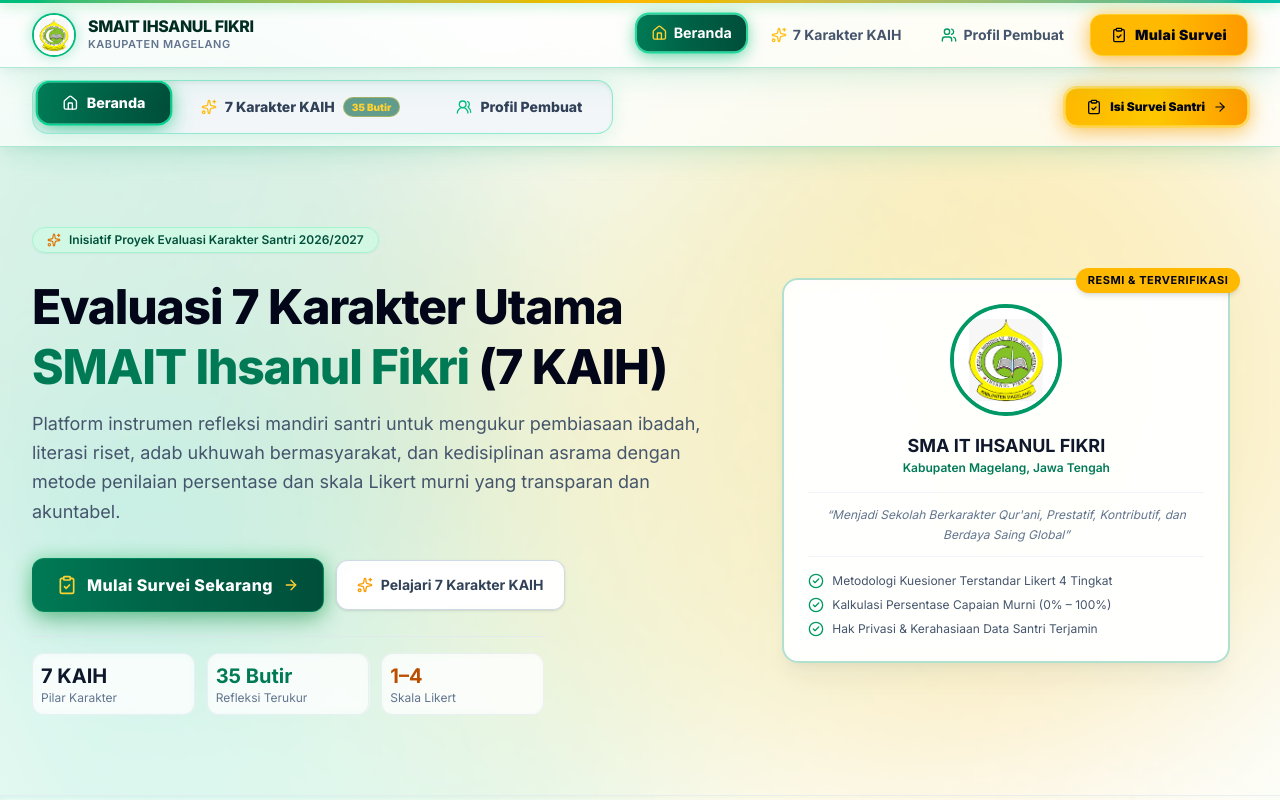
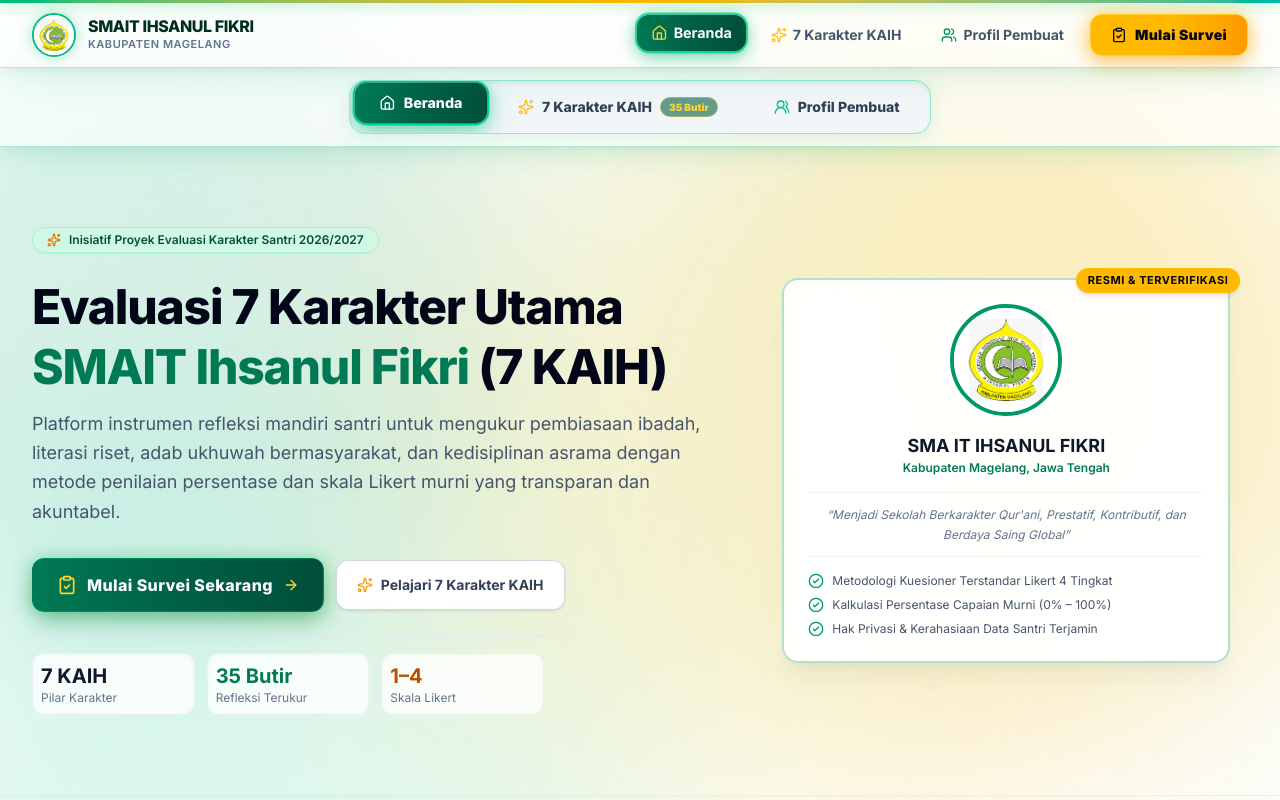
Before and after one commit to kkaifx1-cmyk/vertikalif, a Next.js app: page / in a window 1280 px wide. Shown: the top 800 px of the page. Built offline with nearby package versions, Linux system fonts and the light colour scheme.

Commit message:
feat(ui): hilangkan tombol 'Isi Survei Santri' di bawah tombol 'Mulai Survei' agar navigasi tab terpusat rapi dan bersih

```diff
--- a/src/app/page.tsx
+++ b/src/app/page.tsx
@@ -184,7 +184,7 @@ function HomeInner() {
       {/* Tab Navigation Switcher Bar (Segmented Control yang Elegan dengan Efek Timbul & Cahaya Berpendar) */}
       <div className="sticky top-16 z-40 border-b border-emerald-500/30 bg-white/85 backdrop-blur-xl shadow-[0_10px_30px_-5px_rgba(16,185,129,0.18),0_4px_12px_rgba(0,0,0,0.04)]">
         <div className="mx-auto max-w-7xl px-4 sm:px-6 lg:px-8 py-3">
-          <div className="flex items-center justify-between gap-3">
+          <div className="flex items-center justify-center">
             <div className="flex items-center gap-1.5 sm:gap-2 p-1.5 bg-slate-100/90 backdrop-blur-md rounded-2xl border border-emerald-400/40 w-full sm:w-auto overflow-x-auto shadow-[inset_0_2px_4px_rgba(0,0,0,0.06),0_4px_20px_rgba(16,185,129,0.15)]">
               <button
                 type="button"
@@ -227,18 +227,6 @@ function HomeInner() {
                 <Users2 className="h-4 w-4 text-emerald-500" />
                 <span>Profil Pembuat</span>
               </button>
-            </div>
-
-            {/* Quick Standout Survey CTA dengan Efek Timbul & Cahaya Emas Menyala */}
-            <div className="hidden md:flex items-center">
-              <Link
-                href="/survei"
-                className="inline-flex items-center gap-2 rounded-xl bg-gradient-to-r from-amber-400 via-yellow-400 to-amber-500 px-5 py-2.5 text-xs font-black text-slate-950 shadow-[0_6px_22px_rgba(245,158,11,0.5),0_0_16px_rgba(251,191,36,0.45)] hover:shadow-[0_12px_32px_rgba(245,158,11,0.75),0_0_24px_rgba(251,191,36,0.6)] hover:-translate-y-1 hover:scale-105 active:scale-95 transition-all duration-300 border border-amber-300 ring-2 ring-amber-300/60 cursor-pointer"
-              >
-                <ClipboardCheck className="h-4 w-4 text-slate-950" />
-                <span>Isi Survei Santri</span>
-                <ArrowRight className="h-3.5 w-3.5 text-slate-950" />
-              </Link>
             </div>
           </div>
         </div>
```
